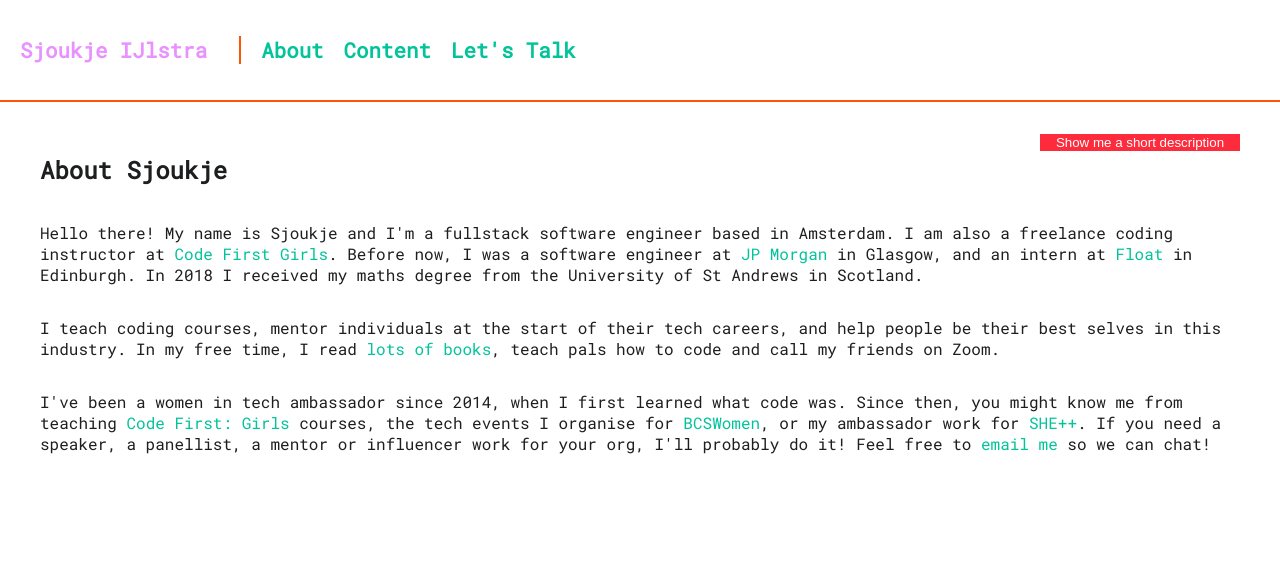
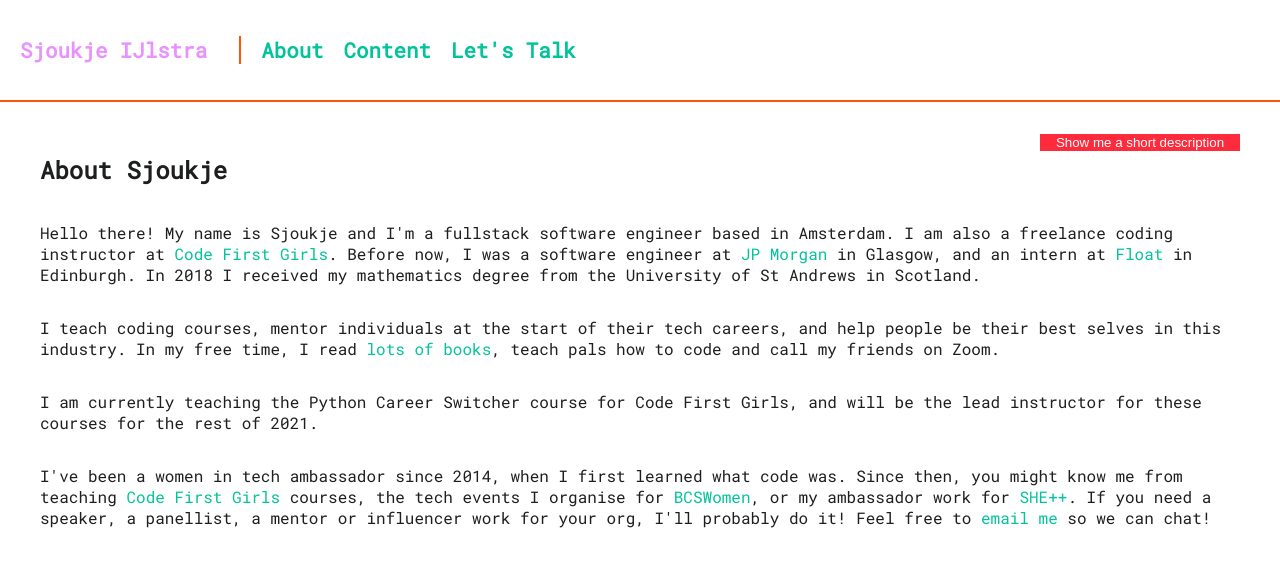
Before and after one commit to sjouk/Sjoukje-Personal-Website, a Next.js app: page /about in a window 1280 px wide. Shown: the top 566 px of the page. Built offline with nearby package versions, Linux system fonts and the light colour scheme.

Commit message:
Content edits

```diff
--- a/pages/about.js
+++ b/pages/about.js
@@ -19,7 +19,7 @@ const About = ({ title, description, ...props }) => {
 
         {toggleDescription &&
           <div className="about">
-            <p>Hey there! My name is Sjoukje and I'm a fullstack software engineer based in Amsterdam.
+            <p>Hey there! My name is Sjoukje and I'm a fullstack software engineer and lead coding instructor based in Amsterdam.
             I help women launch their tech careers, nerd out on tech Twitter and catch sea bass on Animal Crossing.</p>
           </div>
         }
@@ -29,15 +29,18 @@ const About = ({ title, description, ...props }) => {
             <p>
               Hello there! My name is Sjoukje and I'm a fullstack software engineer based in Amsterdam. I am also a freelance coding instructor at <a href="https://www.codefirstgirls.com/" target="_blank">Code First Girls</a>.
               Before now, I was a software engineer at <a href="https://www.jpmorgan.com" target="_blank">JP Morgan</a> in Glasgow, and an intern at <a href="https://www.floatapp.com" target="_blank">Float</a> in Edinburgh.
-                  In 2018 I received my maths degree from the University of St Andrews in Scotland.
+              In 2018 I received my mathematics degree from the University of St Andrews in Scotland.
             </p>
             <p>
               I teach coding courses, mentor individuals at the start of their tech careers, and help people be their best selves in this industry.
               In my free time, I read <a href="/post/readinglist">lots of books</a>, teach pals how to code and call my friends on Zoom.
             </p>
             <p>
+              I am currently teaching the Python Career Switcher course for Code First Girls, and will be the lead instructor for these courses for the rest of 2021.
+            </p>
+            <p>
               I've been a women in tech ambassador since 2014, when I first learned what code was.
-                  Since then, you might know me from teaching <a href="https://www.codefirstgirls.org.uk/" target="_blank">Code First: Girls</a> courses, the tech events I organise for <a href="https://bcswomen.bcs.org/" target="_blank">BCSWomen</a>, or my ambassador work for <a href="http://www.sheplusplus.com/" target="_blank">SHE++</a>.
+              Since then, you might know me from teaching <a href="https://www.codefirstgirls.org.uk/" target="_blank">Code First Girls</a> courses, the tech events I organise for <a href="https://bcswomen.bcs.org/" target="_blank">BCSWomen</a>, or my ambassador work for <a href="http://www.sheplusplus.com/" target="_blank">SHE++</a>.
               If you need a speaker, a panellist, a mentor or influencer work for your org, I'll probably do it!
               Feel free to <a href="mailto:sjoukjeijlstra@gmail.com">email me</a> so we can chat!
             </p>
@@ -71,15 +74,15 @@ const About = ({ title, description, ...props }) => {
   )
 }
 
-export default About
+export default About;
 
 export async function getStaticProps() {
-  const configData = await import(`../siteconfig.json`)
+  const configData = await import(`../siteconfig.json`);
 
   return {
     props: {
       title: configData.default.title,
-      description: configData.default.description,
-    },
+      description: configData.default.description
     }
   }
+}
--- a/pages/content.js
+++ b/pages/content.js
@@ -8,7 +8,6 @@ const Content = ({title, description, ...props}) => {
                 <div>
                     <h1 className="title">Projects & Content</h1>
                     <p className="description">A selection of my past projects, content and features.</p>
-
                     <div className="container">
                         <div className="card">
                             <h3><strong>Acing the Tech Interview</strong> Talk</h3>
--- a/pages/index.js
+++ b/pages/index.js
@@ -22,12 +22,13 @@ const Index = ({ posts, title, description, ...props }) => {
             <a href="https://www.linkedin.com/in/sjoukje-ijlstra-27607379" target="_blank">linkedin</a>
             <a href="http://codepen.io/sjoukjeijlstra" target="_blank">codepen</a>
             <a href="http://github.com/sjouk" target="_blank">github</a>
+            <a href="http://dev.to/sjouk" target="_blank">dev.to</a>
             <a href="mailto:sjoukjeijlstra@gmail.com" target="_blank">email</a>
           </div>
           <main>
             <h3>Blog Posts</h3>
             <PostList posts={posts} />
-        </main>
+          </main>
         </div>
       </Layout>
       <style jsx>{`
```
Also changed, not shown: posts/advicefornewdevs.md (+4 -4 lines), posts/techguide.md (+13 -13 lines). Lines whose indentation alone changed are shown as unchanged.
